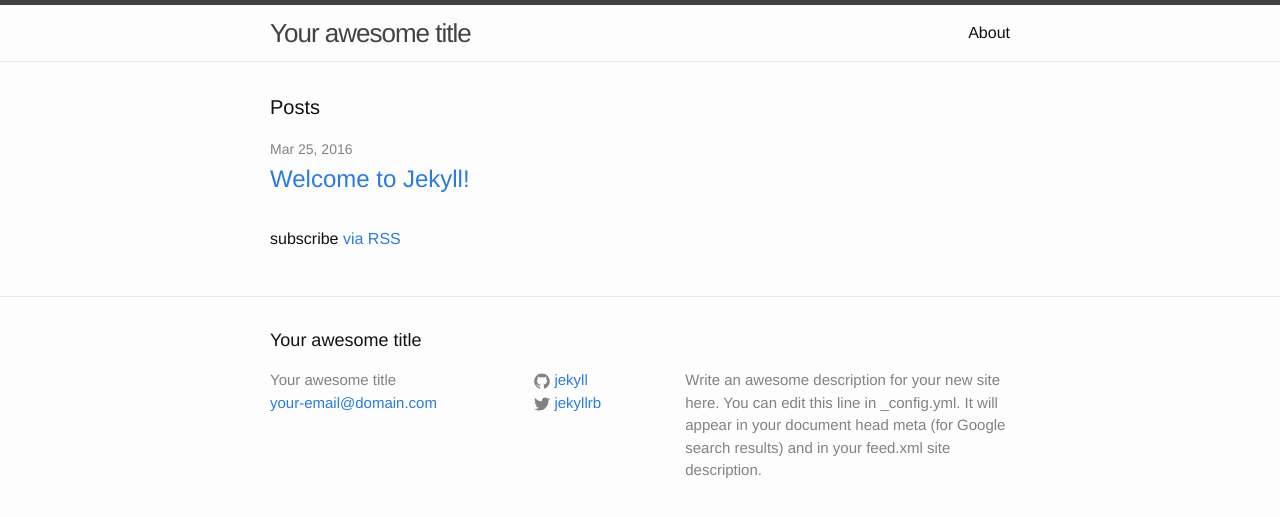
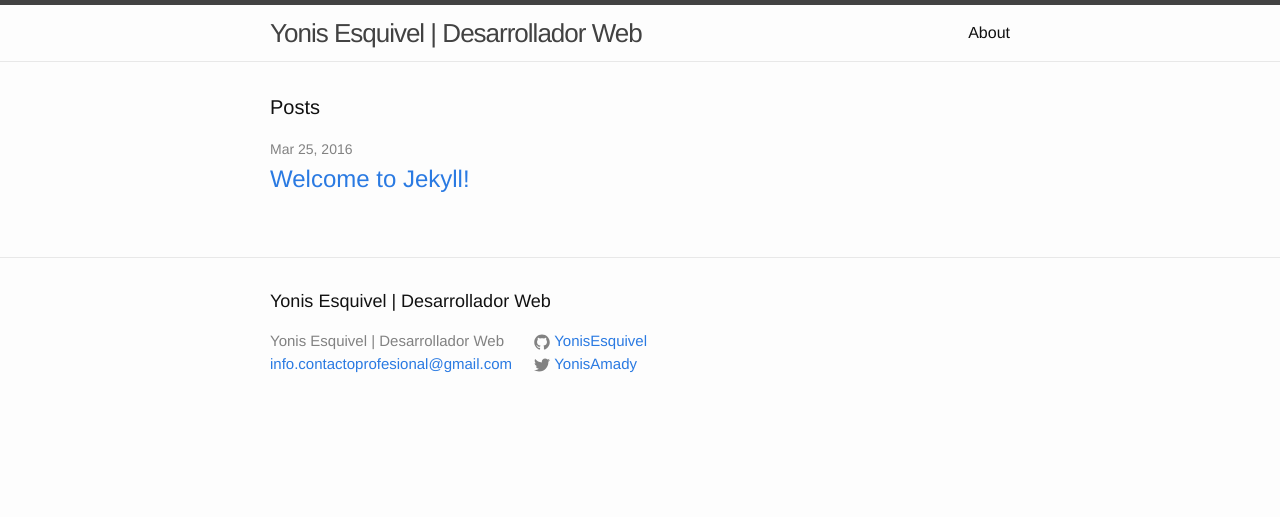
Before and after one commit to YonisEsquivel/Jekyll_0.1, a Jekyll site: the page built from index.html, in a window 1280 px wide. Shown: the top 517 px of the page. Built offline with Jekyll 4.4.1, drawn with Linux system fonts in a browser that asks for light colours.

Commit message:
Personanización

```diff
--- a/_config.yml
+++ b/_config.yml
@@ -6,16 +6,14 @@
 # 'jekyll serve'. If you change this file, please restart the server process.
 
 # Site settings
-title: Your awesome title
-email: your-email@domain.com
+title: Yonis Esquivel | Desarrollador Web
+email: info.contactoprofesional@gmail.com
 description: > # this means to ignore newlines until "baseurl:"
-  Write an awesome description for your new site here. You can edit this
-  line in _config.yml. It will appear in your document head meta (for
-  Google search results) and in your feed.xml site description.
+
 baseurl: "" # the subpath of your site, e.g. /blog
 url: "http://yourdomain.com" # the base hostname & protocol for your site
-twitter_username: jekyllrb
-github_username:  jekyll
+twitter_username: YonisAmady
+github_username:  YonisEsquivel
 
 # Build settings
 markdown: kramdown
--- a/index.html
+++ b/index.html
@@ -18,6 +18,6 @@
     {% endfor %}
   </ul>
 
-  <p class="rss-subscribe">subscribe <a href="{{ "/feed.xml" | prepend: site.baseurl }}">via RSS</a></p>
+  <!-- <p class="rss-subscribe">subscribe <a href="{{ "/feed.xml" | prepend: site.baseurl }}">via RSS</a></p> -->
 
 </div>
```
